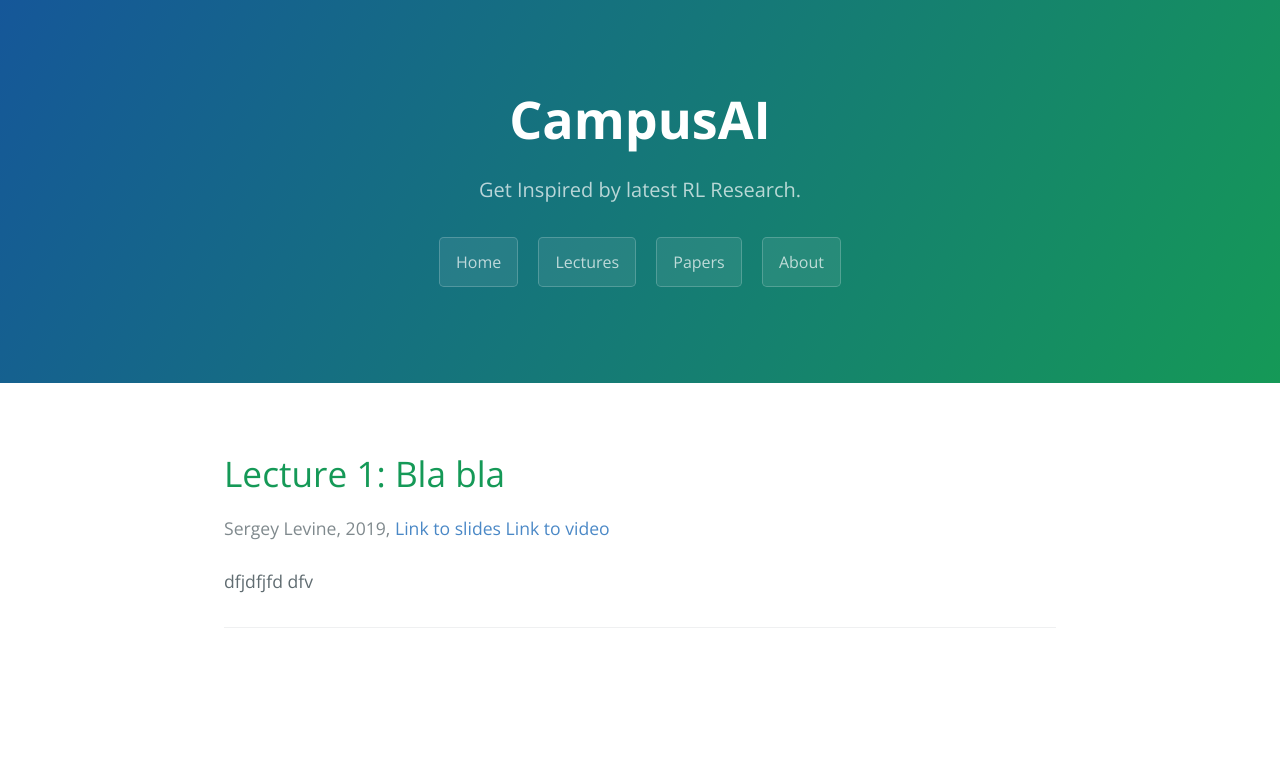
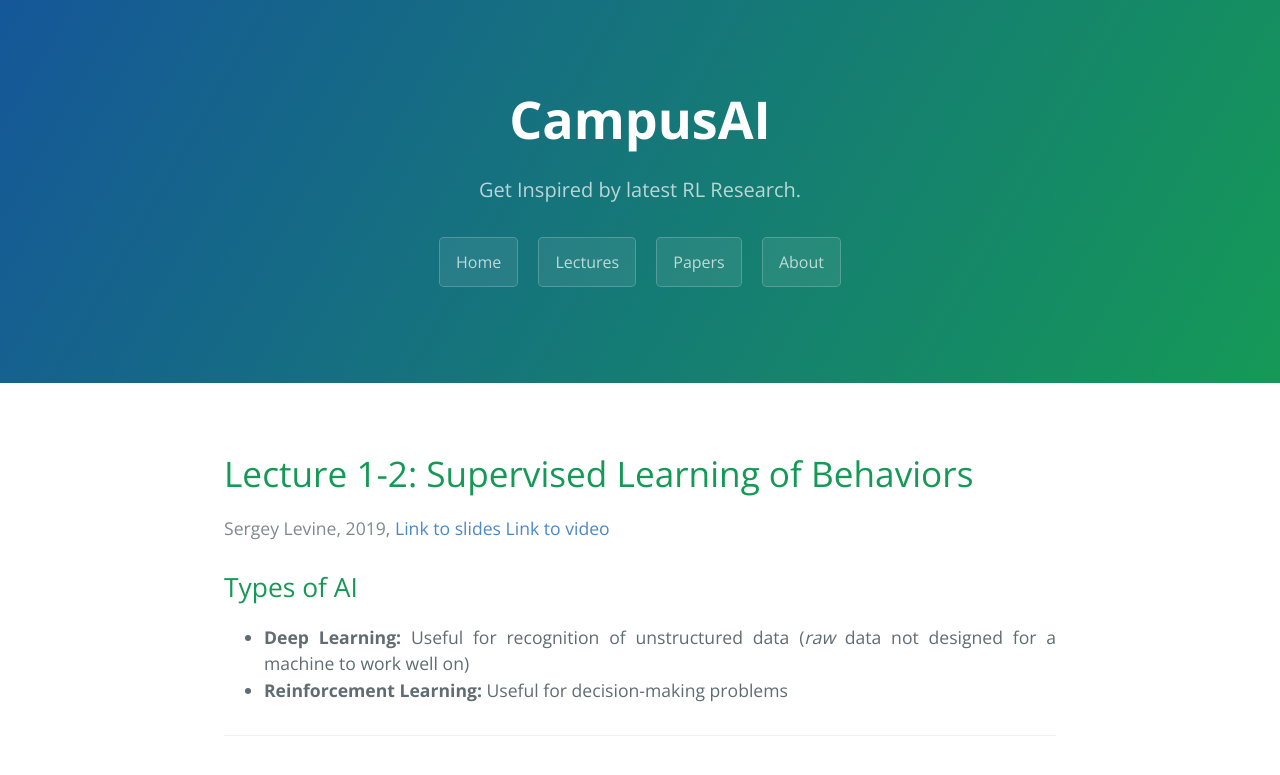
Before and after one commit to CampusAI/CampusAI.github.io, a Jekyll site: the page built from _lectures/lecture_1/lecture1.md, in a window 1280 px wide. Shown: the top 775 px of the page. Built offline with Jekyll 4.4.1, drawn with Linux system fonts in a browser that asks for light colours.

Commit message:
Working on lecture1

```diff
--- a/_lectures/lecture_1/lecture1.md
+++ b/_lectures/lecture_1/lecture1.md
@@ -1,6 +1,6 @@
 ---
 layout: lecture
-title: "Lecture 1: Bla bla"
+title: "Lecture 1-2: Supervised Learning of Behaviors"
 permalink: /lectures/lecture1
 lecture-author: Sergey Levine
 lecture-date: 2019
@@ -8,5 +8,7 @@ slides-link: cvv
 video-link: dfd
 ---
 
-dfjdfjfd
-dfv
+## Types of AI
+
+- **Deep Learning:** Useful for recognition of unstructured data (*raw* data not designed for a machine to work well on)
+- **Reinforcement Learning:** Useful for decision-making problems
```
